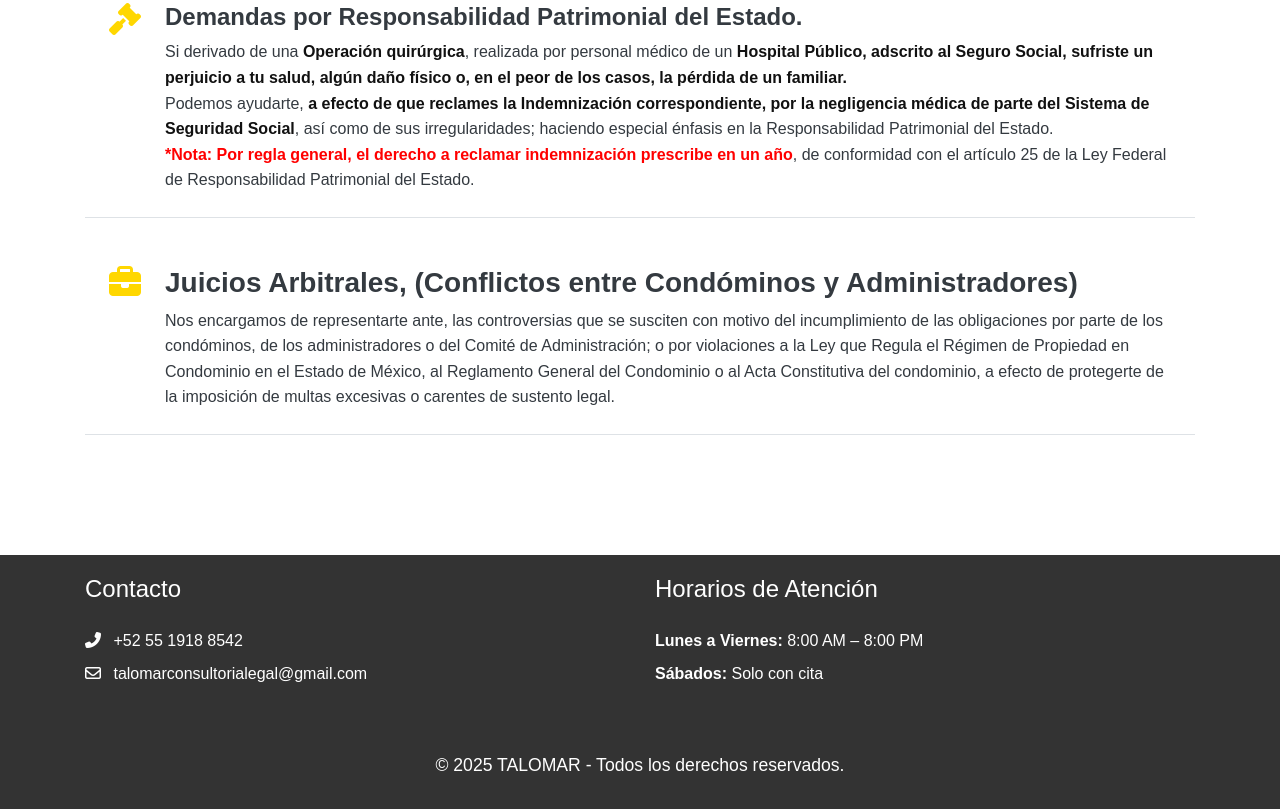
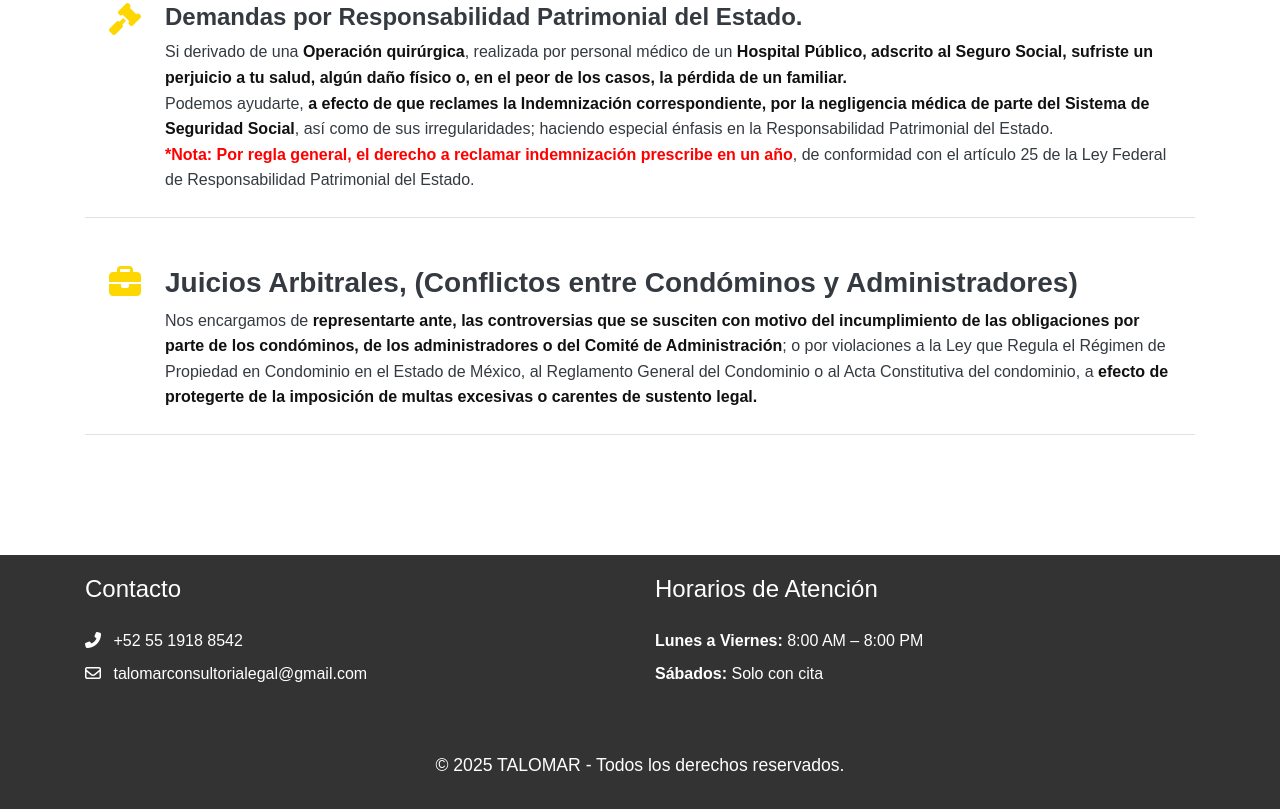
Before and after one commit to TalomarCL/TalomarCL.github.io, a plain HTML site: page servicios.html in a window 1280 px wide. Shown: the part 5191-6000 px from the top of the page. Drawn offline with nearby package versions, Linux system fonts and the light colour scheme.

Commit message:
Update servicios.html

```diff
--- a/servicios.html
+++ b/servicios.html
@@ -592,17 +592,7 @@ Estado. </h4>
                             <h3 class="text-dark font-weight-bold mb-2">Juicios Arbitrales, (Conflictos entre
 Condóminos y Administradores) </h3>
 
-                            <p class="text-dark mb-0">Nos encargamos de representarte ante, las
-controversias que se susciten con motivo del
-incumplimiento de las obligaciones por parte
-de los condóminos, de los administradores o
-del Comité de Administración; o por violaciones
-a la Ley que Regula el Régimen de Propiedad en
-Condominio en el Estado de México, al
-Reglamento General del Condominio o al Acta
-Constitutiva del condominio, a efecto de
-protegerte de la imposición de multas
-excesivas o carentes de sustento legal.</p>
+                            <p class="text-dark mb-0">Nos encargamos de <span class="resaltado">representarte ante, las controversias que se susciten con motivo del incumplimiento de las obligaciones por parte de los condóminos, de los administradores o del Comité de Administración</span>; o por violaciones a la Ley que Regula el Régimen de Propiedad en Condominio en el Estado de México, al Reglamento General del Condominio o al Acta Constitutiva del condominio, a <span class="resaltado">efecto de protegerte de la imposición  de multas excesivas o carentes de sustento legal.</span></p>
                         </div>
                     </div>
                 </div>
```
